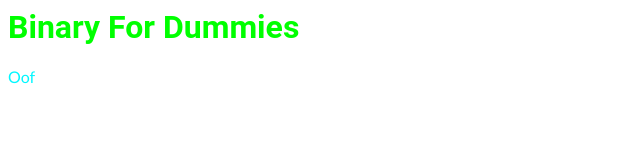
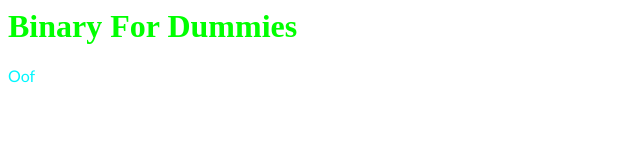
Before and after one commit to TeamViewerFTW/computing-files, a plain HTML site: page index.html in a window 1280 px wide. Shown: the whole page, without its empty margins (0-640 px from the left). Drawn offline with Linux system fonts and the light colour scheme.

Commit message:
More Content!

```diff
--- a/index.html
+++ b/index.html
@@ -7,7 +7,7 @@
 		color: rgb(0, 247, 255);
 	}
 	h1 {
-		font-family: Roboto;
+		font-family: "'Times New Roman', Times, serif";
 		color: rgb(0, 255, 0);
 	}
 </style>
```
